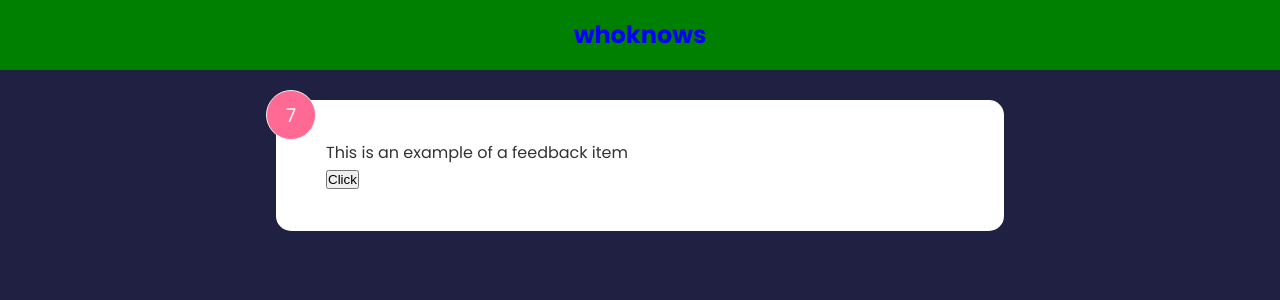
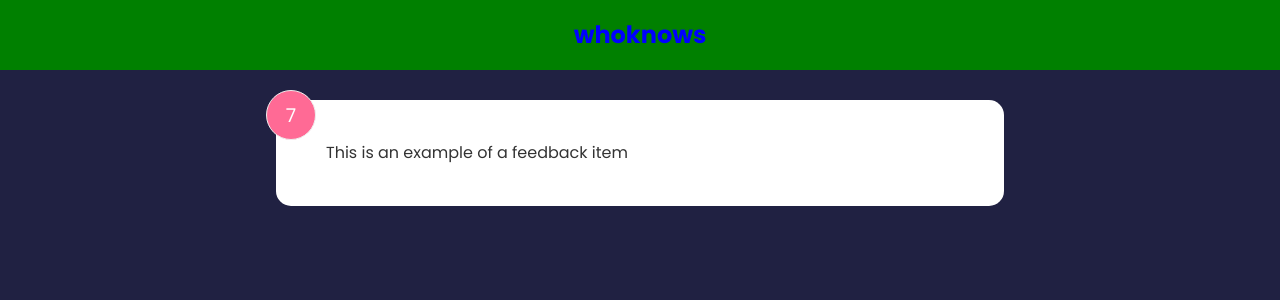
Before and after one commit to wlowry88/feedback-app, a React (Create React App) app: page / in a window 1280 px wide. Shown: the top 300 px of the page. Built offline with nearby package versions, Linux system fonts and the light colour scheme.

Commit message:
remove onclick

```diff
--- a/src/components/FeedbackItem.js
+++ b/src/components/FeedbackItem.js
@@ -6,16 +6,10 @@ function FeedbackItem() {
     const [rating, setRating] = useState(7)
     const [text, setText] = useState('This is an example of a feedback item')
 
-    const handleClick = () => {
-      setRating((prev) => {
-        return prev + 1;
-      });
-    }
   return (
     <div className='card'>
         <div className="num-display">{rating}</div>
         <div className="text-display">{text}</div>
-        <button onClick={handleClick}>Click</button>
     </div>
   )
 }
```
